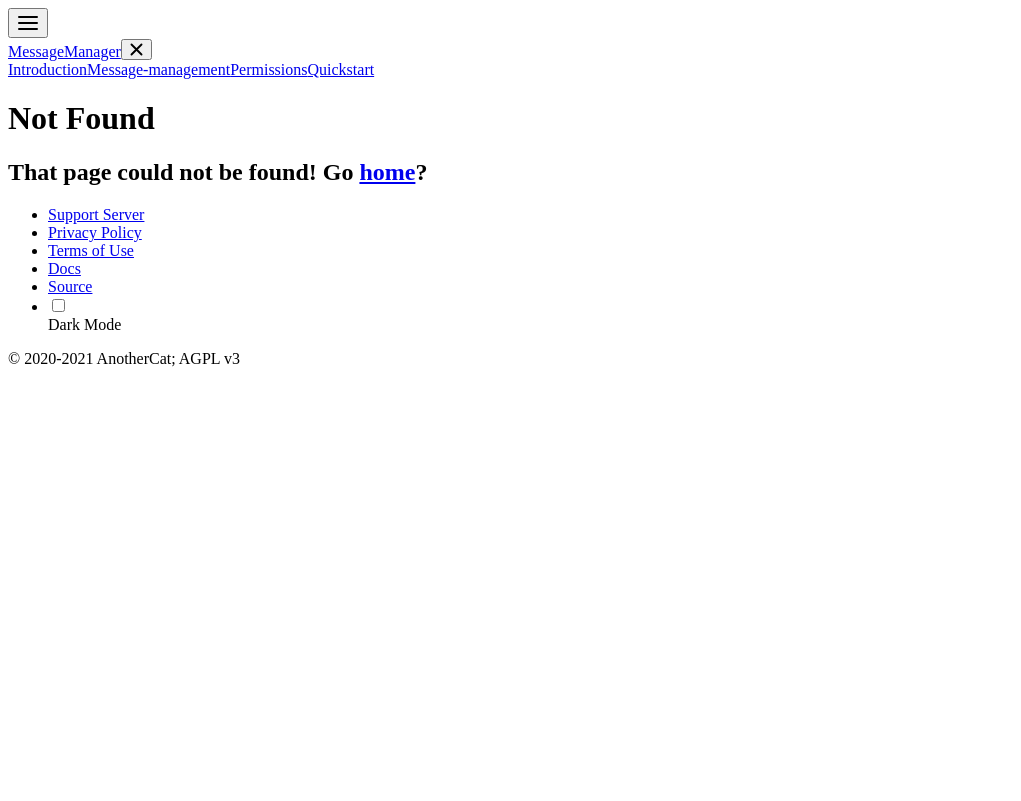
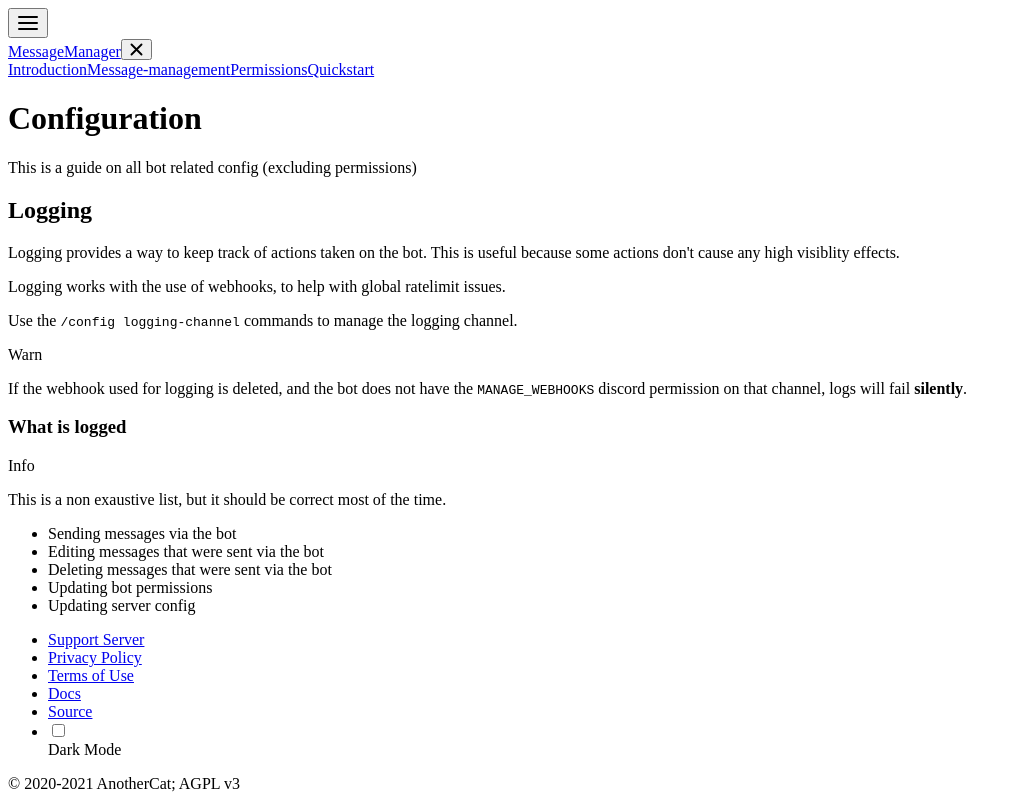
Before and after one commit to message-manager-discord/site, a Next.js app: page /docs/config in a window 1280 px wide. Before the commit this address had no page. Shown: the whole page, without its empty margins (0-1021 px from the left). Built offline with nearby package versions, Linux system fonts and the light colour scheme.

Commit message:
feat: logging docs

```diff
--- /dev/null
+++ b/pages/docs/config.mdx
@@ -0,0 +1,32 @@
+import Hint from "../../components/Hint";
+import InlineCode from "../../components/mdx/inlineCode";
+
+# Configuration
+
+This is a guide on all bot related config (excluding permissions)
+
+## Logging
+
+Logging provides a way to keep track of actions taken on the bot. This is useful because some actions don't cause any high visiblity effects.
+
+Logging works with the use of webhooks, to help with global ratelimit issues.
+
+Use the <InlineCode>/config logging-channel</InlineCode> commands to manage the logging channel.
+
+<Hint type="warn">
+  If the webhook used for logging is deleted, and the bot does not have the
+  <InlineCode>MANAGE_WEBHOOKS</InlineCode> discord permission on that channel, logs
+  will fail **silently**.
+</Hint>
+
+### What is logged
+
+<Hint type="info">
+  This is a non exaustive list, but it should be correct most of the time.
+</Hint>
+
+- Sending messages via the bot
+- Editing messages that were sent via the bot
+- Deleting messages that were sent via the bot
+- Updating bot permissions
+- Updating server config
--- a/pages/docs/index.mdx
+++ b/pages/docs/index.mdx
@@ -19,7 +19,7 @@ It provides an interface that allows more than one user to edit ("manage") the s
 - <InternalAnchor href="/docs/quickstart">Quickstart</InternalAnchor>
 - <InternalAnchor href="/docs/message-management">Message Management</InternalAnchor>
 - <InternalAnchor href="/docs/permissions">Permissions</InternalAnchor>
-- <InternalAnchor href="/docs/logging">Logging</InternalAnchor>
+- <InternalAnchor href="/docs/config">Config</InternalAnchor>
 - <InternalAnchor href="/docs/common-issues">Common Issues</InternalAnchor>
 
 ## Support
--- a/pages/docs/quickstart.mdx
+++ b/pages/docs/quickstart.mdx
@@ -27,7 +27,7 @@ We suggest setting up a logging channel, as most actions users can take are not
 All actions that cause a change will be logged. We suggest this be a private / mod only channel.
 
 To do this use the <InlineCode>/config logging-channel set</InlineCode> slash command.
-For more information see the <InternalAnchor href="/docs/config#logging-channel">config documentation</InternalAnchor>
+For more information see the <InternalAnchor href="/docs/config#logging">config documentation</InternalAnchor>
 
 #### Setting up permissions (optional)
 
```
